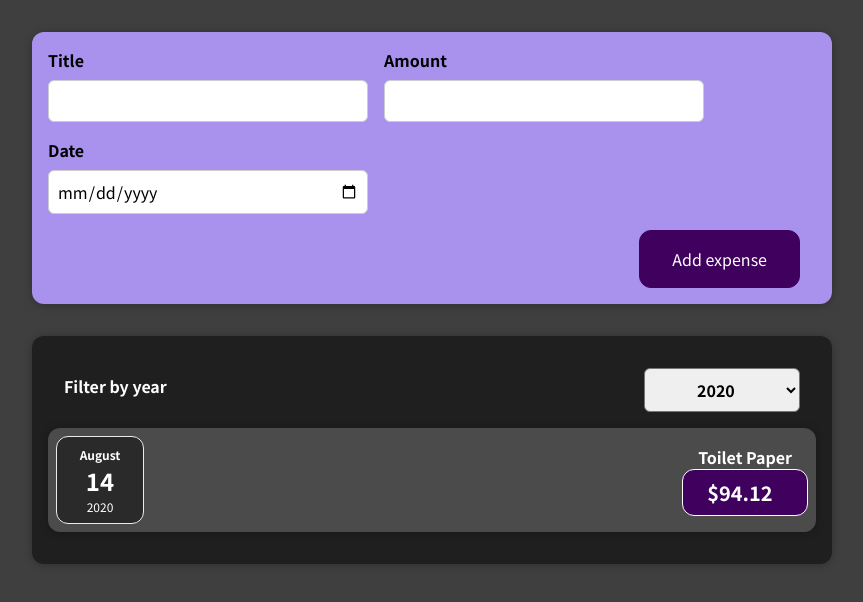
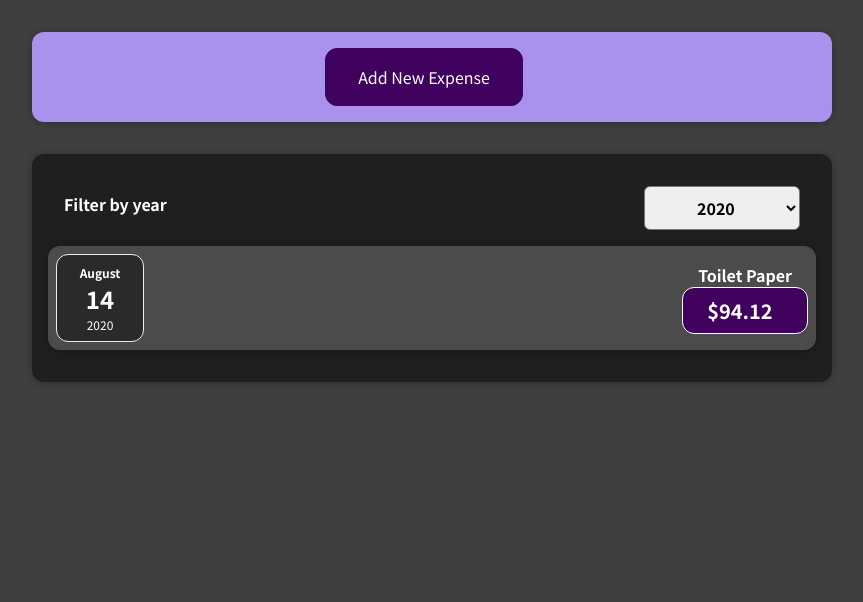
Before and after one commit to TigranVardanyan/react-the-complete-guide-functional, a React (Create React App) app: page / in a window 1280 px wide. Shown: the top 602 px of the page, without its empty margins (208-1071 px from the left). Built offline with nearby package versions, Linux system fonts and the light colour scheme; the HTML template or start-up script is replaced by a standard one.

Commit message:
Conditional content

```diff
--- a/src/components/NewExpense/ExpenseForm.js
+++ b/src/components/NewExpense/ExpenseForm.js
@@ -1,7 +1,7 @@
 import './ExpenseForm.css'
 import {useState} from "react";
 
-const ExpenseForm = (props) => {
+const ExpenseForm = ( props ) => {
   const [enteredTitle, setEnteredTitle] = useState('');
   const [enteredAmount, setEnteredAmount] = useState('');
   const [enteredDate, setEnteredDate] = useState('');
@@ -47,9 +47,8 @@ const ExpenseForm = (props) => {
       amount: enteredAmount,
       date: new Date(enteredDate),
     }
-
     props.onSaveExpenseData(expenseData);
-
+    props.onCancelButtonClick()
     setEnteredTitle('');
     setEnteredAmount('');
     setEnteredDate('');
@@ -71,6 +70,7 @@ const ExpenseForm = (props) => {
         </div>
       </div>
       <div className={'new-expense__actions'}>
+        <button onClick={props.onCancelButtonClick}>Cancel</button>
         <button type={"submit"}>Add expense</button>
       </div>
     </form>
--- a/src/components/NewExpense/NewExpense.js
+++ b/src/components/NewExpense/NewExpense.js
@@ -1,19 +1,25 @@
 import './NewExpense.css'
 import ExpenseForm from "./ExpenseForm";
+import {useState} from "react";
 
-const NewExpense = (props) => {
-  const saveExpenseDataHandler = (enteredExpenseData) => {
+const NewExpense = ( props ) => {
+  const [formsCondition, setFormCondition] = useState(false)
+  const saveExpenseDataHandler = ( enteredExpenseData ) => {
     const expenseData = {
       ...enteredExpenseData,
       id: Math.random().toString()
     }
     props.onAddExpense(expenseData)
   }
- return (
-   <div className={"new-expense"}>
-     <ExpenseForm onSaveExpenseData={saveExpenseDataHandler}/>
-   </div>
- )
+  const buttonHandler = () => {
+    setFormCondition(!formsCondition);
+  }
+  return (
+    <div className={"new-expense"}>
+      {formsCondition === false && <button onClick={buttonHandler}>Add New Expense</button>}
+      {formsCondition === true &&
+        <ExpenseForm onSaveExpenseData={saveExpenseDataHandler} onCancelButtonClick={buttonHandler}/>}
+    </div>
+  )
 }
-
 export default NewExpense
```
Also changed, not shown: 1 other file (tests, documents, lock files or other folders).
